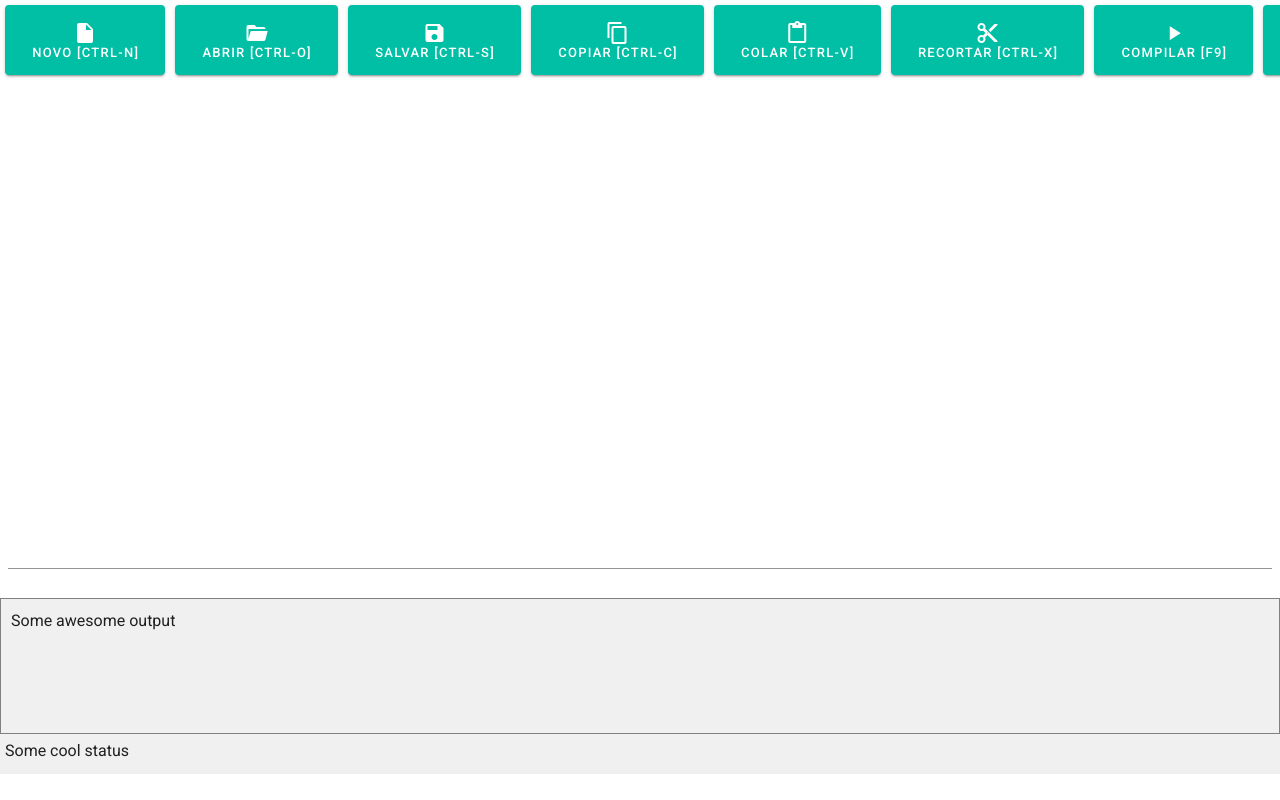
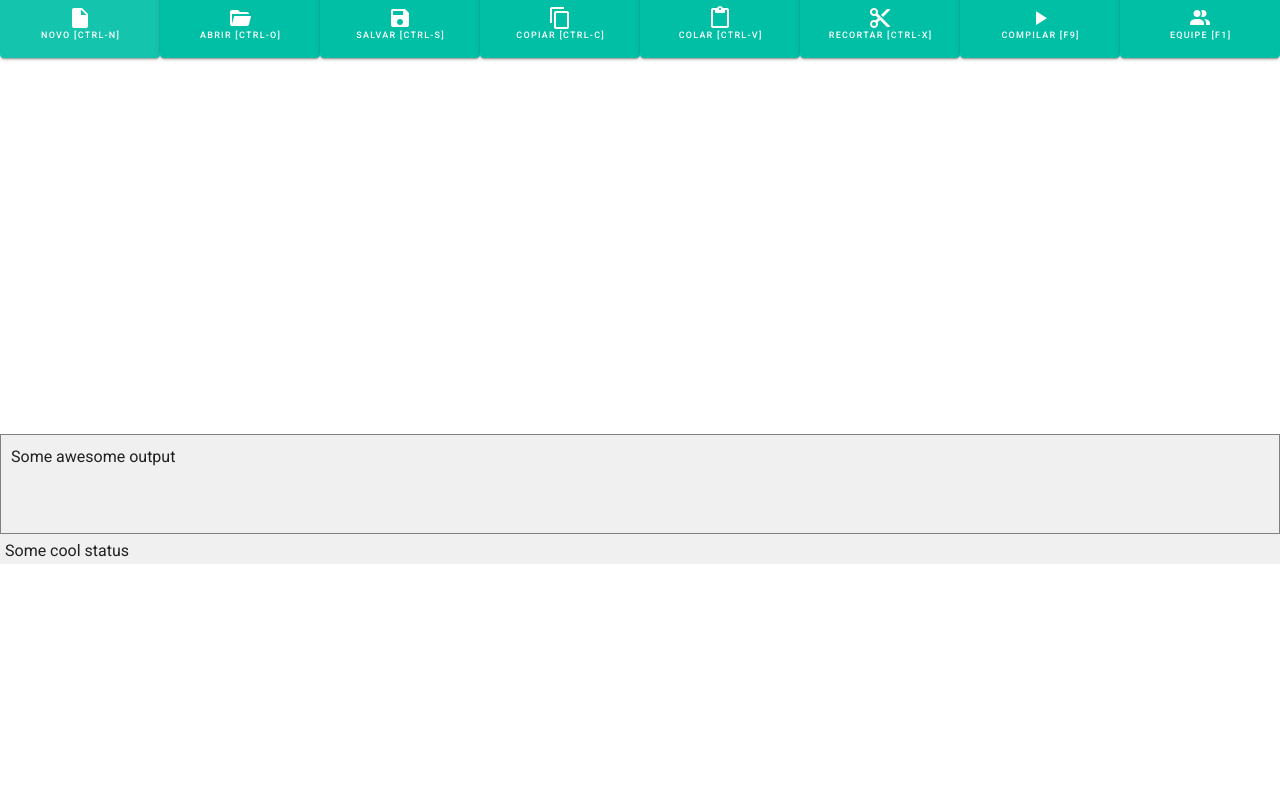
Before and after one commit to luanraithz/fla-cmp-nlp, a Vue app in the folder compilers/client/: page / in a window 1280 px wide. Built offline with nearby package versions, Linux system fonts and the light colour scheme.

Commit message:
style da interface do client de compiladores

```diff
--- a/compilers/client/src/App.vue
+++ b/compilers/client/src/App.vue
@@ -1,5 +1,6 @@
 <template>
   <v-app>
+      <input class="hidden" type="file" ref="input-file"/>
         <v-container fluid class="container">
             <v-row>
                 <div class="tools">
@@ -71,8 +72,6 @@
                 </div>
             </v-row>
       </v-container>
-    <v-content>
-    </v-content>
   </v-app>
 </template>
 
@@ -93,7 +92,9 @@ export default Vue.extend({
   },
   methods: {
       newFile: () => { console.log('new file') },
-      openFile: () => { console.log('opening file') },
+      openFile: function() {
+          this.$refs['input-file'].click()
+      },
       saveFile: () => { console.log('save file') },
       copySelection: () => { console.log('copy file') },
       pasteContent: () => { console.log('paste file') },
@@ -102,6 +103,13 @@ export default Vue.extend({
           console.log('compiling')
       }
   },
+
+    mounted: function() {
+        this.$refs['input-file'].addEventListener('change', async ({ target }) => {
+            const [file] = target.files
+            this.content = await file.text()
+        })
+    },
   data: (): { content: string } => ({ content: '' }),
 });
 </script>
@@ -111,28 +119,39 @@ export default Vue.extend({
     }
     body, html {
         overflow: auto !important;
+        min-width: 900px;
     }
     .output {
         width: 100%;
-        height: 17vh;
+        height: 100px;
         padding: 10px;
         border: 1px solid gray;
         background-color: #f0f0f0;
+        min-width: 900px;
+        min-height: 100px;
     }
     .status {
-        margin-bottom: 10px;
-        height: 5vh;
+        height: 30px;
         width: 100%;
         padding: 5px;
         background-color: #f0f0f0;
+        min-width: 900px;
+        box-sizing: border-box;
     }
     .tools {
-        min-height: 70px;
+        height: 70px;
         display: flex;
         width: 100%;
+        min-width: 900px;
     }
-    .tools > div {
-        padding: 5px;
+
+    input[type=file]{
+        display: none;
+    }
+    .container {
+        margin: 0 !important;
+        padding-top: 0 !important;
+        padding-bottom: 0 !important;
     }
 
 </style>
--- a/compilers/client/src/components/Button.vue
+++ b/compilers/client/src/components/Button.vue
@@ -53,14 +53,16 @@ export default Vue.extend({
 <style scoped>
 button {
     width: 100%;
+    box-sizing: border-box;
+    padding: 0 5px !important;
 }
 span {
-    font-size: 13px;
+    font-size: 9px;
 }
 div {
     width: 100%;
     height: 100%;
-    padding: 10px;
+    padding: 0;
     display: flex;
     flex-direction: column;
     align-items: center;
--- a/compilers/client/src/components/Textarea.vue
+++ b/compilers/client/src/components/Textarea.vue
@@ -33,7 +33,6 @@ export default Vue.extend({
 .wrapper {
     width: 100%;
     overflow: hidden;
-    padding: 20px;
 }
 .index {
     width: 50px;
@@ -48,7 +47,7 @@ export default Vue.extend({
 }
 .content {
     width: 100%;
-    height: 100%;
+    height: 400px;
 
 }
 
@@ -59,7 +58,7 @@ export default Vue.extend({
 textarea {
     width: 100%;
     height: 100%;
-    line-height: 17px;
-    height: 60vh;
+    min-height: 400px !important;
+    padding: 20px !important;
 }
 </style>
```
